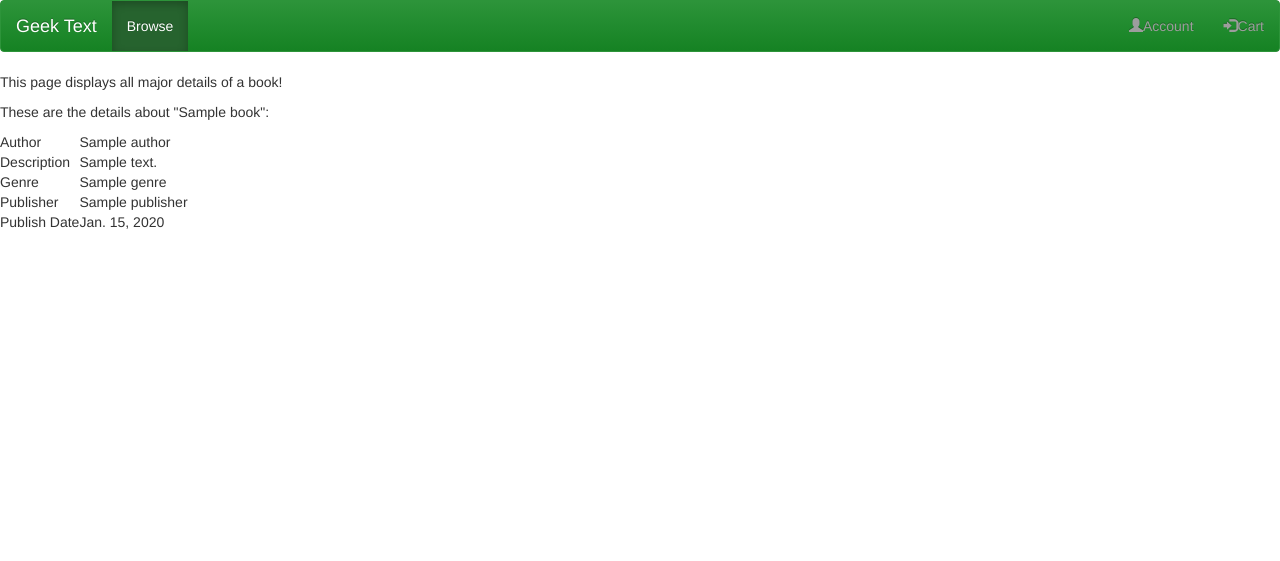
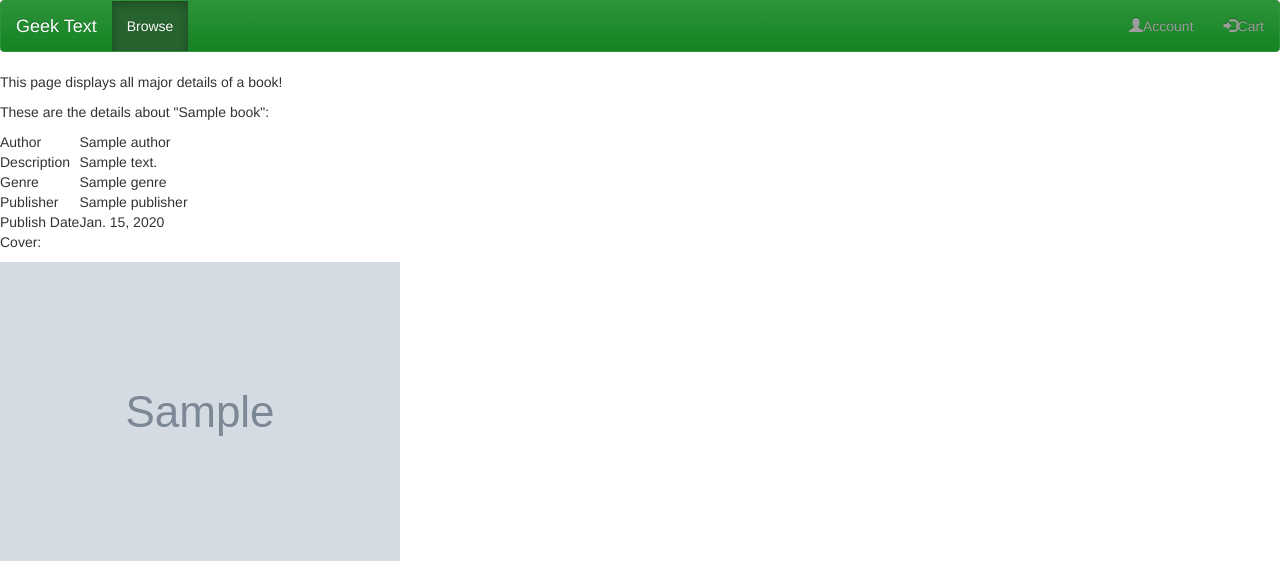
Before and after one commit to cen4010/geek-text-webapp, a Django app: page /books/1/ in a window 1280 px wide. Shown: the top 561 px of the page. Run offline with Django 3.2, Linux system fonts and the light colour scheme; tables that the repository leaves empty hold one stand-in row (values such as "Sample post"); grey boxes marked "Sample" are stand-in pictures; some libraries are stand-ins or nearby versions.

Commit message:
Add image field for book covers

```diff
--- a/webapp/book_details/models.py
+++ b/webapp/book_details/models.py
@@ -25,6 +25,10 @@ class Book(models.Model):
         on_delete=models.SET_NULL)
     publish_date = models.DateField(
         'Date publisher initially released current book version')
+    cover = models.ImageField(
+        'Front cover of book',
+        upload_to = 'book_covers/',
+        null=True)
 
     def __str__(self):
         return '{} -- {}'.format(self.author, self.title)
--- a/webapp/book_details/templates/book_details/details.html
+++ b/webapp/book_details/templates/book_details/details.html
@@ -12,6 +12,10 @@
 	<tr><td>Publisher<td><td>{{ book.publisher }}</td></tr>
 	<tr><td>Publish Date<td><td>{{ book.publish_date }}</td></tr>
 </table>
+
+<p>Cover:</p>
+<img src="{{ book.cover.url }}"/>
+
 {% else %}
 <p>This book does not exist!</p>
 {% endif %}
```
Also changed, not shown: webapp/book_details/migrations/0002_book_cover.py (added).
